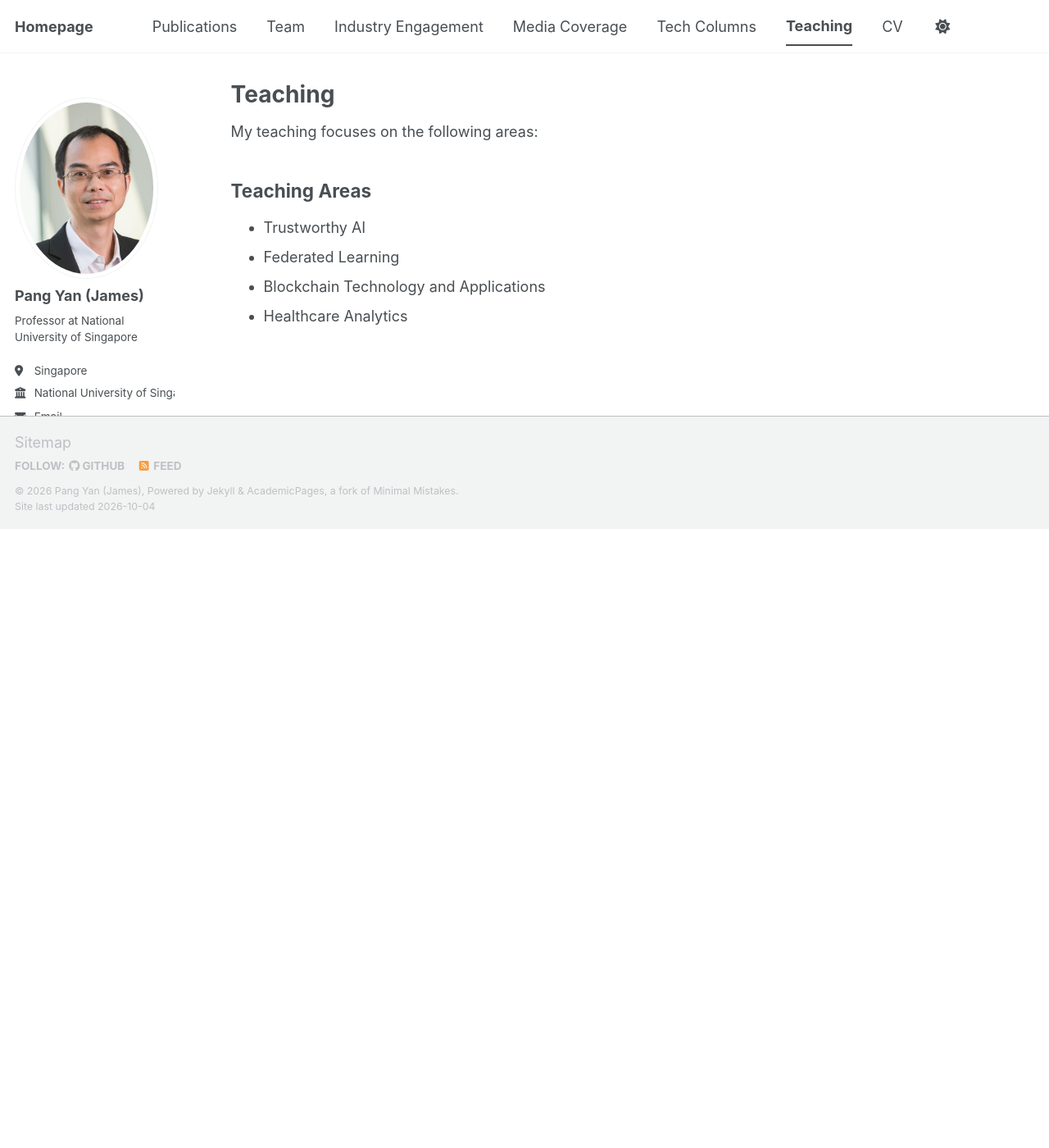
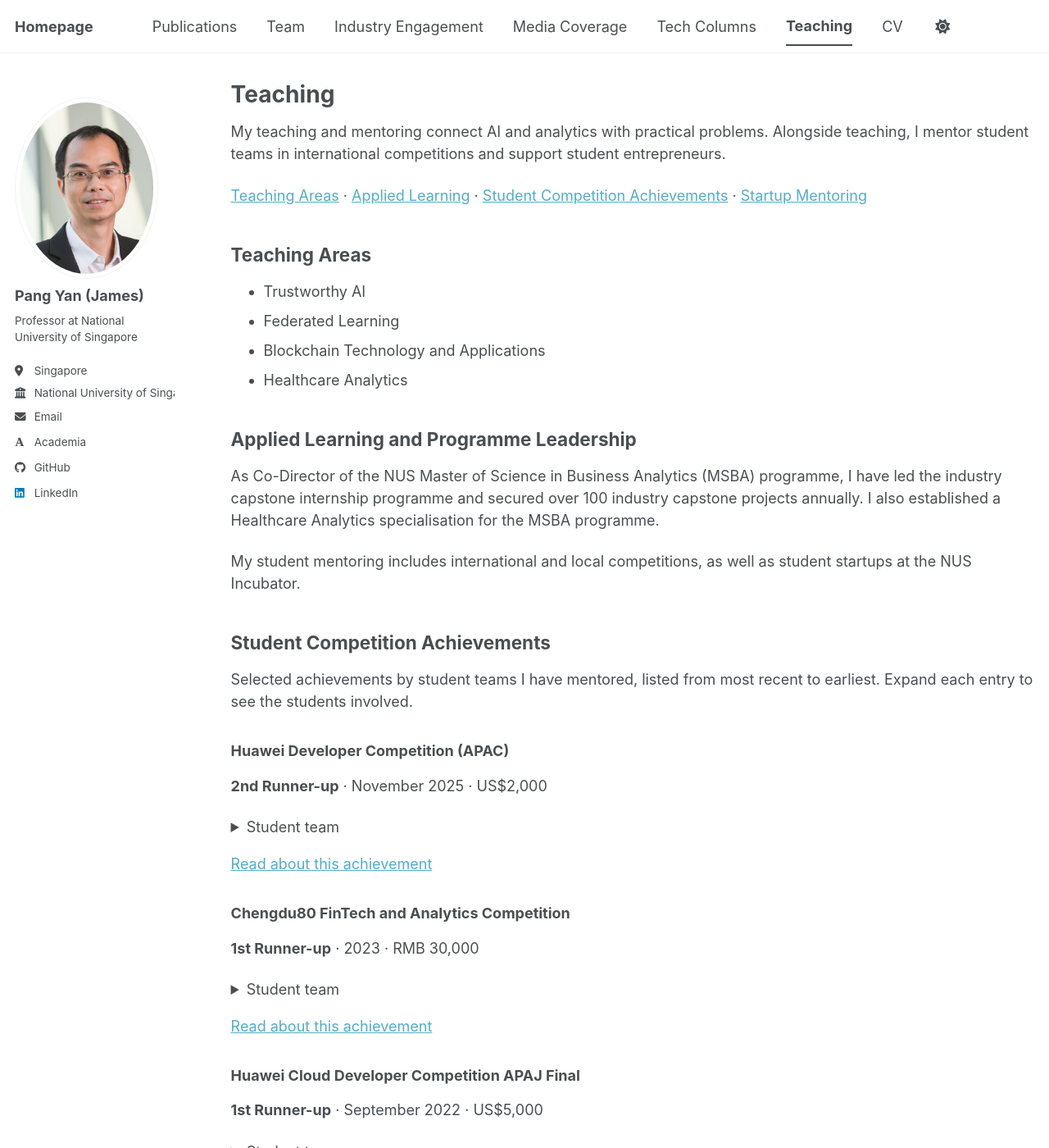
Before and after one commit to jamespangyan/jamespangyan.github.io, a Jekyll site: the page built from _pages/teaching.html, in a window 1280 px wide and 1400 px high. Shown: the whole window at 82% size. Built offline with Jekyll 4.4.1, drawn with Linux system fonts in a browser that asks for light colours; some web fonts are replaced; a script bundle is joined from its source files by our own code; library files that are not in the unit come from our copies; some of the changed text lies outside the part shown.

Commit message:
Expand teaching with student achievements and startup mentoring

```diff
--- /dev/null
+++ b/_data/teaching.json
@@ -0,0 +1,157 @@
+{
+  "competitions": [
+    {
+      "competition": "Huawei Developer Competition (APAC)",
+      "date": "November 2025",
+      "award": "2nd Runner-up",
+      "prize": "US$2,000",
+      "students": [
+        "Bhargav Sagiraju",
+        "Soumya Haridas",
+        "Rickson Hu"
+      ],
+      "url": "https://en.prnasia.com/releases/apac/huawei-developer-competition-2025-asia-pacific-grand-finals-successfully-concluded-513133.shtml"
+    },
+    {
+      "competition": "Chengdu80 FinTech and Analytics Competition",
+      "date": "2023",
+      "award": "1st Runner-up",
+      "prize": "RMB 30,000",
+      "students": [
+        "Yixin Sun",
+        "Kang Jie Ang",
+        "Shane Yuhe Xin",
+        "Anshumaan Phukan",
+        "Venkata Durga Akhil",
+        "Yin Joe Ng"
+      ],
+      "url": "https://msba.nus.edu.sg/news/nus-msba-students-clinches-first-runner-up-at-fintech80-chengdu-hackathon/"
+    },
+    {
+      "competition": "Huawei Cloud Developer Competition APAJ Final",
+      "date": "September 2022",
+      "award": "1st Runner-up",
+      "prize": "US$5,000",
+      "students": [
+        "Zhen Yu",
+        "Xhoni Shollaj",
+        "Ran Yan",
+        "Junhui Xu"
+      ],
+      "url": "https://bizbeat.nus.edu.sg/community-news/article/msba-team-shine-in-huawei-developer-competition-2022/"
+    },
+    {
+      "competition": "AIxImpact International Case Competition",
+      "date": "February 2022",
+      "award": "1st Place",
+      "students": [
+        "Xhoni Shollaj",
+        "Widya Salim",
+        "Rachel Sng",
+        "Gino Martelli Tiu"
+      ],
+      "url": "https://bizbeat.nus.edu.sg/community-news/article/msba-team-wins-international-ai-case-competition/"
+    },
+    {
+      "competition": "Chengdu80 FinTech and Analytics Competition",
+      "date": "2020",
+      "award": "1st Prize",
+      "prize": "RMB 40,000",
+      "students": [
+        "Alexander Baesell",
+        "Tommy Kangdra",
+        "Ken Cheah",
+        "Yu Wenxi",
+        "Liow Jia Chen",
+        "Zhang Tongsen"
+      ],
+      "url": "https://msba.nus.edu.sg/news/msba-students-win-chengdu-80-fintech-competition-2020/"
+    },
+    {
+      "competition": "Chengdu80 FinTech and Analytics Competition",
+      "date": "2019",
+      "award": "2nd Prize",
+      "prize": "S$6,000",
+      "students": [
+        "Liu Tong",
+        "Hua Xiuping",
+        "Jonathan Simon Wagner",
+        "Chen Yanzhu",
+        "Solimine Peter Dylan",
+        "Park Jinseo"
+      ],
+      "url": "https://msba.nus.edu.sg/news/msba-students-first-runners-up-chengdu-fintech-comp-2019/"
+    },
+    {
+      "competition": "Kaggle City of Los Angeles Workforce Analytics Competition",
+      "date": "April 2019",
+      "award": "1st Prize",
+      "prize": "S$5,000",
+      "students": [
+        "Shivam Bansal"
+      ],
+      "url": "https://www.kaggle.com/c/data-science-for-good-city-of-los-angeles/discussion/98155"
+    },
+    {
+      "competition": "Chengdu80 FinTech and Analytics Competition",
+      "date": "2018",
+      "award": "1st Prize",
+      "prize": "S$8,000",
+      "students": [
+        "Shivam Bansal",
+        "Yi Suqin",
+        "Ganeshkumar Sundararaj",
+        "Steven Tseng",
+        "He Shiyuan",
+        "Sung Zheng Jie"
+      ],
+      "url": "https://www.comp.nus.edu.sg/news/archives/y2018/2792-2018-chengdu-80-competition/"
+    }
+  ],
+  "startups": [
+    {
+      "name": "FingerDance",
+      "period": "2021–2022",
+      "students": [
+        "Gong He"
+      ],
+      "highlight": "Selected for NUS Graduate Research Innovation Programme (GRIP) Round 8 incubation funding in May 2022. Its ‘See Your Voice’ solution won the 2022 Huawei Tech4City Finals with a S$10,000 cash prize.",
+      "url": "https://www.straitstimes.com/tech/smart-glove-that-translates-sign-language-into-english-chinese-text-wins-contest",
+      "link_label": "Read about the Tech4City award"
+    },
+    {
+      "name": "Betterdata",
+      "period": "2021–2022",
+      "students": [
+        "Uzair Javaid"
+      ],
+      "highlight": "Raised S$500,000 in seed funding, as recorded in the CV.",
+      "url": "https://www.betterdata.ai/",
+      "link_label": "Visit Betterdata"
+    },
+    {
+      "name": "Bantu",
+      "period": "2018–2019",
+      "students": [
+        "Nicholas Ooi",
+        "Joshua Foong",
+        "Jane Lee"
+      ],
+      "highlight": "Won the Social Enterprise Startup of the Year category at the 2019 President’s Challenge Social Enterprise Award.",
+      "url": "https://www.raise.sg/president-s-challenge-social-enterprise-award.html",
+      "link_label": "About the President’s Challenge Social Enterprise Award"
+    },
+    {
+      "name": "RateX",
+      "period": "2017",
+      "students": [
+        "Jake Goh",
+        "Davis Gay",
+        "Jing Rong Lim"
+      ],
+      "highlight": "Raised S$3 million in a pre-Series A funding round.",
+      "url": "https://www.finextra.com/pressarticle/72914/browser-based-payments-startup-ratex-raises-3-million",
+      "link_label": "Read about the funding round"
+    }
+  ]
+}
--- a/_pages/teaching.html
+++ b/_pages/teaching.html
@@ -5,12 +5,49 @@ permalink: /teaching/
 author_profile: true
 ---
 
-<p>My teaching focuses on the following areas:</p>
+<p>My teaching and mentoring connect AI and analytics with practical problems. Alongside teaching, I mentor student teams in international competitions and support student entrepreneurs.</p>
 
-<h2>Teaching Areas</h2>
+<nav aria-label="Teaching page sections">
+  <a href="#teaching-areas">Teaching Areas</a> &middot;
+  <a href="#applied-learning">Applied Learning</a> &middot;
+  <a href="#student-achievements">Student Competition Achievements</a> &middot;
+  <a href="#startup-mentoring">Startup Mentoring</a>
+</nav>
+
+<h2 id="teaching-areas">Teaching Areas</h2>
 <ul>
   <li>Trustworthy AI</li>
   <li>Federated Learning</li>
   <li>Blockchain Technology and Applications</li>
   <li>Healthcare Analytics</li>
 </ul>
+
+<h2 id="applied-learning">Applied Learning and Programme Leadership</h2>
+<p>As Co-Director of the NUS Master of Science in Business Analytics (MSBA) programme, I have led the industry capstone internship programme and secured over 100 industry capstone projects annually. I also established a Healthcare Analytics specialisation for the MSBA programme.</p>
+<p>My student mentoring includes international and local competitions, as well as student startups at the NUS Incubator.</p>
+
+<h2 id="student-achievements">Student Competition Achievements</h2>
+<p>Selected achievements by student teams I have mentored, listed from most recent to earliest. Expand each entry to see the students involved.</p>
+{% for achievement in site.data.teaching.competitions %}
+<section aria-labelledby="competition-{{ forloop.index }}">
+  <h3 id="competition-{{ forloop.index }}">{{ achievement.competition | escape }}</h3>
+  <p><strong>{{ achievement.award | escape }}</strong> &middot; {{ achievement.date | escape }}{% if achievement.prize %} &middot; {{ achievement.prize | escape }}{% endif %}</p>
+  <details>
+    <summary>Student team</summary>
+    <p>{{ achievement.students | join: ', ' | escape }}</p>
+  </details>
+  <p><a href="{{ achievement.url | escape }}">Read about this achievement</a></p>
+</section>
+{% endfor %}
+
+<h2 id="startup-mentoring">Student Startup Mentoring</h2>
+<p>The following highlights relate to student startups I mentored during the periods shown.</p>
+{% for startup in site.data.teaching.startups %}
+<section aria-labelledby="startup-{{ forloop.index }}">
+  <h3 id="startup-{{ forloop.index }}">{{ startup.name | escape }}</h3>
+  <p><strong>Mentoring period:</strong> {{ startup.period | escape }}<br><strong>Students:</strong> {{ startup.students | join: ', ' | escape }}</p>
+  <p>{{ startup.highlight | escape }}</p>
+  <p><a href="{{ startup.url | escape }}">{{ startup.link_label | escape }}</a></p>
+</section>
+{% endfor %}
+<p><small>Based on my October 2026 CV. Startup funding and awards are historical highlights from the CV.</small></p>
```
